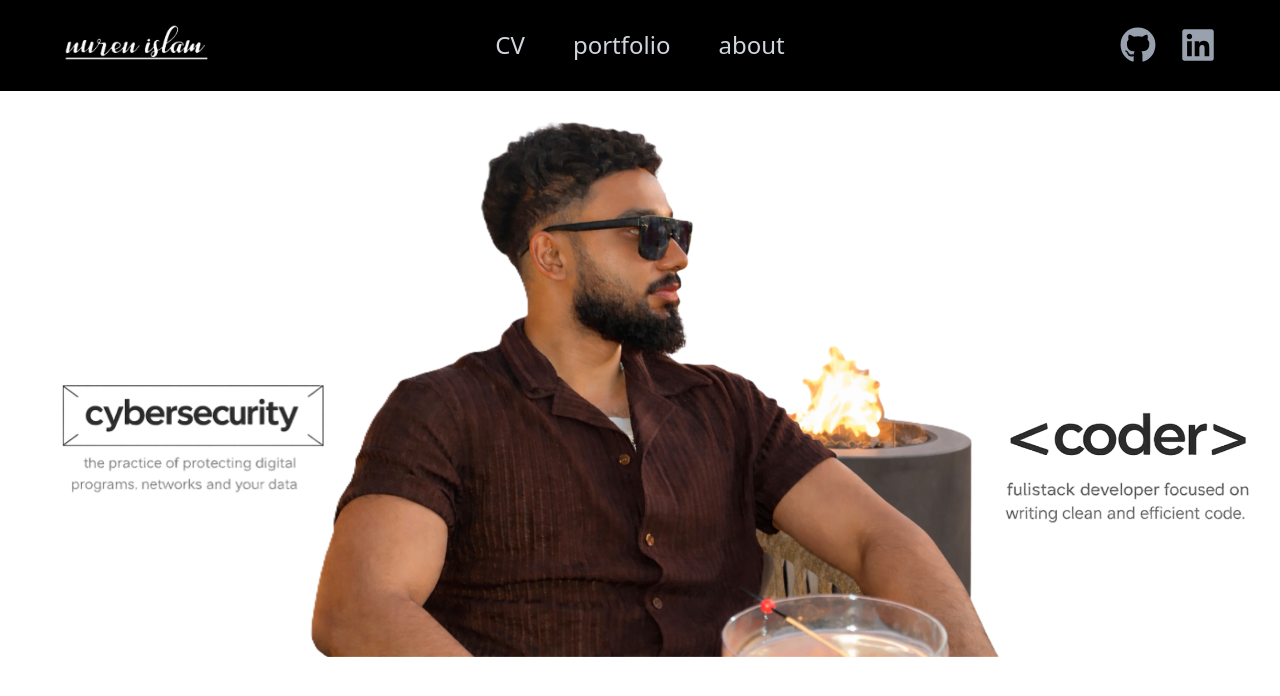
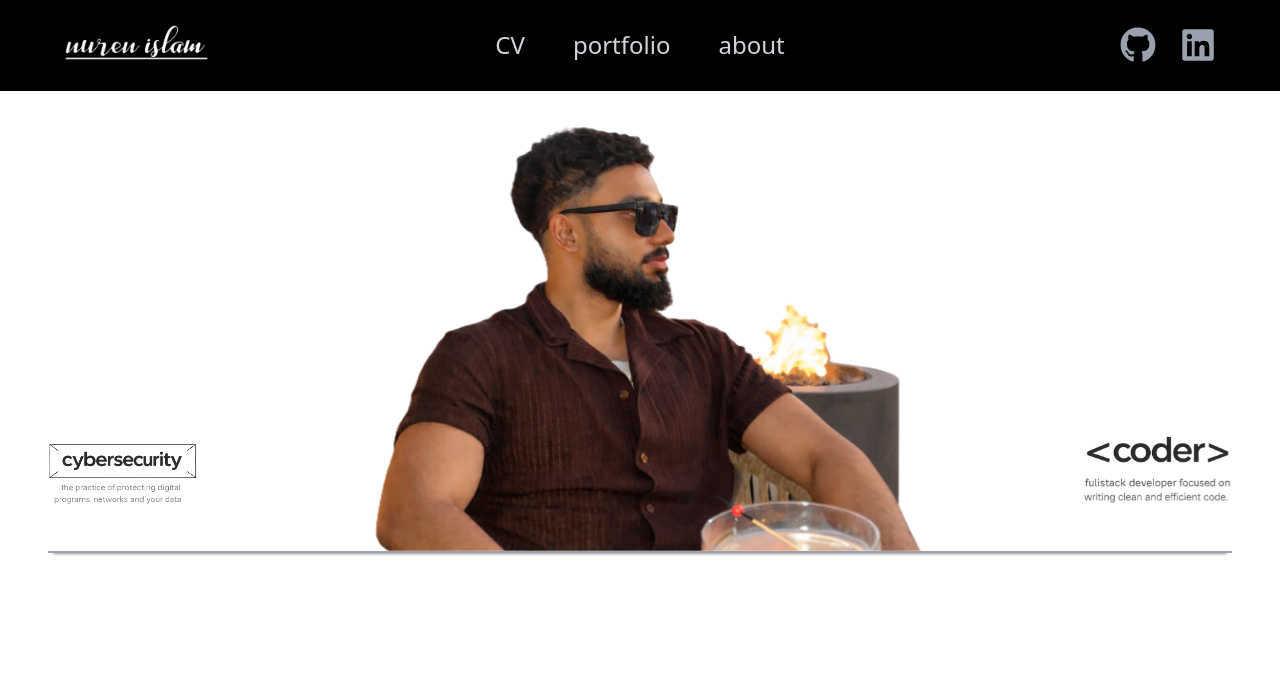
Before and after one commit to Nuren7/my_portoflio, a React (Vite) app in the folder frontend/: page / in a window 1280 px wide. Shown: the top 696 px of the page. Built offline with nearby package versions, Linux system fonts and the light colour scheme.

Commit message:
v1.7.1 rewrite

```diff
--- a/frontend/src/components/home/Hero.jsx
+++ b/frontend/src/components/home/Hero.jsx
@@ -1,38 +1,33 @@
-import React from 'react'
+import React from 'react';
 
 function Hero() {
   return (
-     <section className="h-screen flex items-start">
+    <section className="relative flex justify-center px-4 mt-[-72px]">
+      <div className="relative mx-auto w-full max-w-7xl border-b-2 border-gray-400 shadow-[0_6px_3px_-5px_rgba(0,0,0,0.4)] flex justify-center">
 
-      <div
-        className="
-          flex
-          items-center
-          max-w-7xl
-          mx-auto
-          w-full
-        "
-      >
+        {/* Left decorative image */}
         <img
-          className="-translate-y-6 translate-x-7 h-30 animate-slide-In-Left"
           src="cybersecurity_button.png"
           alt="cybersecurity"
+          className="absolute left-0 bottom-[10%] w-[20%] max-w-[150px] z-10 animate-slide-In-Left"
+        />
+
+        {/* Center image */}
+        <img
+          src="img_of_me2.png"
+          alt="hero_img"
+          className="relative w-[50%] max-w-[600px] z-20 animate-slide-In-Down"
         />
 
         <img
-          className="-translate-y-20 -translate-x-7 h-137.5 animate-slide-In-Down"
-          src="img_of_me2.png"
-          alt="hero_img"
+          src="coder_button.png"
+          alt="coder_button"
+          className="absolute right-0 bottom-[10%] w-[20%] max-w-[150px] z-10 animate-slide-In-Right"
         />
 
-        <img
-          className="translate-y-2 -translate-x-11 h-30 animate-slide-In-Right"
-          src="coder_button.png"
-          alt="coder_button"
-        />
       </div>
     </section>
-  )
+  );
 }
 
-export default Hero
+export default Hero;
```
